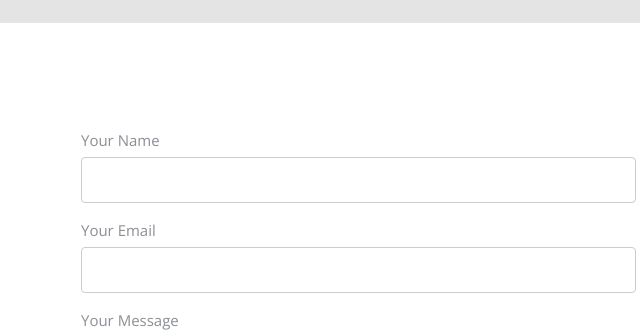
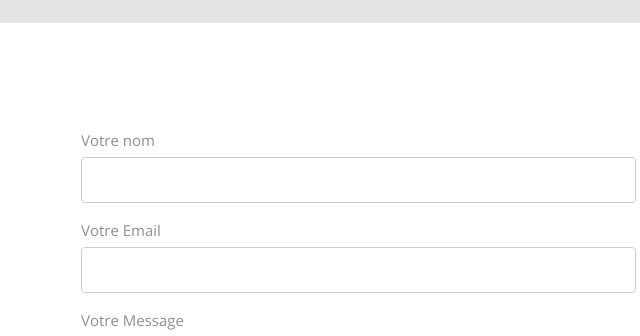
Before and after one commit to justinelouarn/SiteResto, a website: page index.html in a window 1280 px wide. Shown: the part 6420-6756 px from the top of the page, 574-1214 px from the left. Drawn offline with nearby package versions, Linux system fonts and the light colour scheme; files whose address does not match are found by name.

Commit message:
francais contact

```diff
--- a/index.html
+++ b/index.html
@@ -439,19 +439,19 @@
           <div class="col-md-6 col-md-push-1 probootstrap-animate">
             <form method="post" class="probootstrap-form">
               <div class="form-group">
-                <label for="c_name">Your Name</label>
+                <label for="c_name">Votre nom</label>
                 <div class="form-field">
                   <input type="text" id="c_name" class="form-control">
                 </div>
               </div>
               <div class="form-group">
-                <label for="c_email">Your Email</label>
+                <label for="c_email">Votre Email</label>
                 <div class="form-field">
                   <input type="text" id="c_email" class="form-control">
                 </div>
               </div>
               <div class="form-group">
-                <label for="c_message">Your Message</label>
+                <label for="c_message">Votre Message</label>
                 <div class="form-field">
                   <textarea name="c_message" id="c_message" cols="30" rows="10" class="form-control"></textarea>
                 </div>
```
